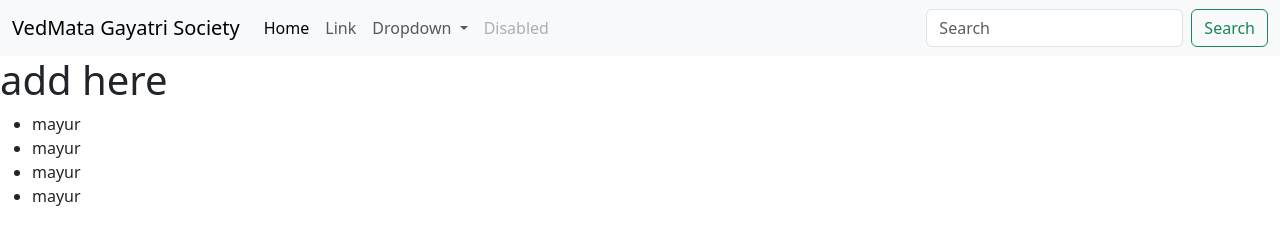
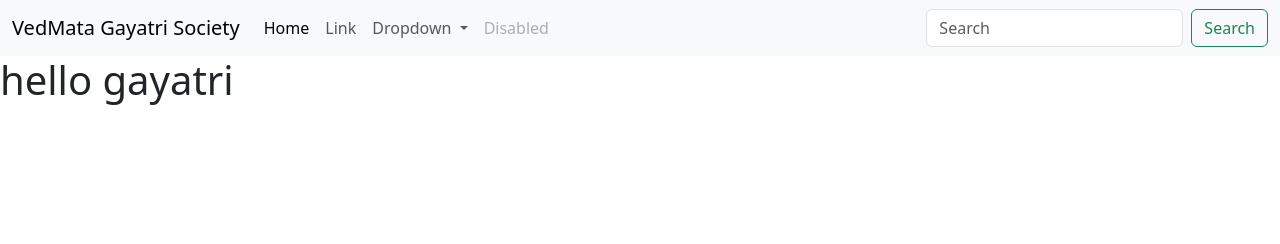
Before and after one commit to mayur-bendre/V_M_G, a plain HTML site: page index.html in a window 1280 px wide. Drawn offline with nearby package versions, Linux system fonts and the light colour scheme.

Commit message:
remove list

```diff
--- a/index.html
+++ b/index.html
@@ -49,13 +49,8 @@
 
       <!-- Carousel starts  -->
 
-      <h1>add here</h1>
-      <ul>
-        <li>mayur</li>
-        <li>mayur</li>
-        <li>mayur</li>
-        <li>mayur</li>
-      </ul>
+      <h1>hello gayatri</h1>
+
       <!-- Carousel end -->
 </body>
 </html>
```
